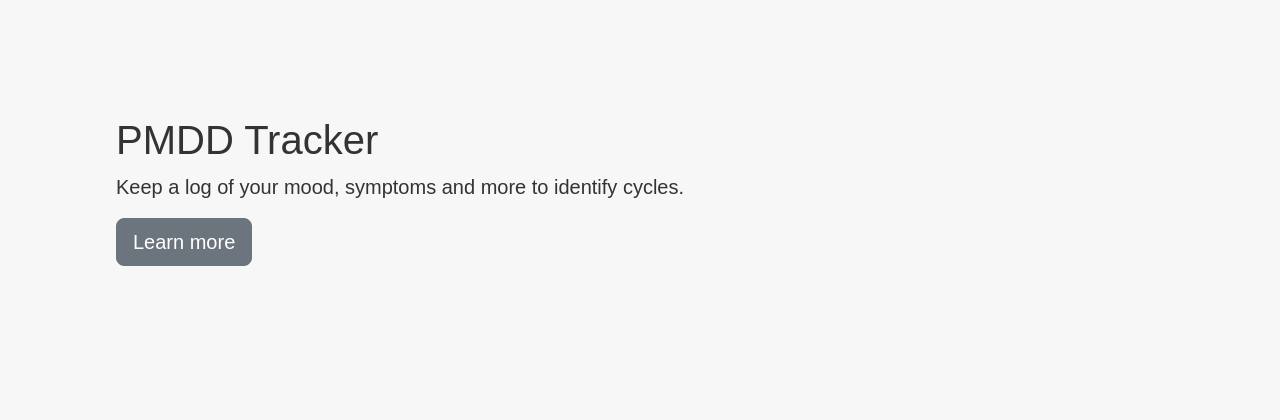
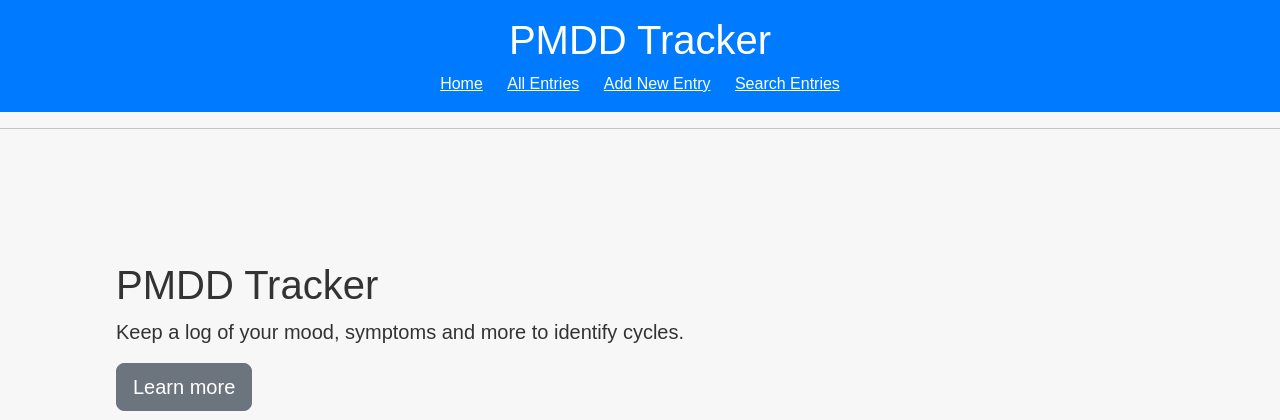
Before and after one commit to Leiracamera/clarityPMDD, a Node server app: page / in a window 1280 px wide. Shown: the top 420 px of the page. Run offline with Node 20, Linux system fonts and the light colour scheme; some libraries are stand-ins or nearby versions.

Commit message:
Fix partials not loading issue

```diff
--- a/index.js
+++ b/index.js
@@ -3,6 +3,8 @@ import bodyParser from "body-parser";
 import pg from "pg";
 import dotenv from "dotenv";
 import expressLayouts from "express-ejs-layouts"
+import fs from "fs";
+import path from "path";
 
 dotenv.config();
 const app = express();
@@ -33,13 +35,30 @@ app.use(express.static('public'));
 app.use(bodyParser.urlencoded({ extended: true }));
 app.use(bodyParser.json());
 
-
 app.get("/", (req, res) => {
     res.render("index");
 });
 
-app.get("/test-header", (req, res) => {
-    res.render("partials/header");
+app.get('/new-entry', (req, res) => {
+    res.render("new-entry");
+});
+
+app.post('/new-entry', async (req, res) => {
+    const { date, mood, symptoms, energy_level, sleep_quality, notes } = req.body;
+
+    try {
+
+        await db.query(
+            `INSERT INTO daily_entries (date, mood, symptoms, energy_level, sleep_quality, notes)
+             VALUES ($1, $2, $3, $4, $5, $6)`,
+            [date, mood, symptoms, energy_level, sleep_quality, notes]
+        );
+
+        res.redirect('/entries');
+    } catch (error) {
+        console.error("Error adding entry:", error);
+        res.status(500).send("Error adding entry");
+    }
 });
 
 app.get('/entries', async (req, res) => {
--- a/views/layouts/layout.ejs
+++ b/views/layouts/layout.ejs
@@ -7,11 +7,11 @@
     <title>PMDD Tracker</title>
 </head>
 <body>
-    <% include("../partials/header") %>
+    <%- include("../partials/header") %>
     <main>
         <%- body %>
    </main>
-   <% include("../partials/footer") %>
+   <%- include("../partials/footer") %>
 
     <script src="https://cdn.jsdelivr.net/npm/bootstrap@5.3.3/dist/js/bootstrap.bundle.min.js" integrity="sha384-YvpcrYf0tY3lHB60NNkmXc5s9fDVZLESaAA55NDzOxhy9GkcIdslK1eN7N6jIeHz" crossorigin="anonymous"></script>
 </body>
--- a/views/new-entry.ejs
+++ b/views/new-entry.ejs
@@ -1,4 +1,4 @@
-<form action="/entries" method="POST">
+<form action="/new-entry" method="POST">
 
     <label for="date">Date:</label>
     <input type="date" name="date" required>
--- a/views/partials/header.ejs
+++ b/views/partials/header.ejs
@@ -6,6 +6,7 @@
         <a href="/" style="color: white; margin: 0 10px;">Home</a>
         <a href="/entries" style="color: white; margin: 0 10px;">All Entries</a>
         <a href="/new-entry" style="color: white; margin: 0 10px;">Add New Entry</a>
+        <a href="/search" style="color: white; margin: 0 10px;">Search Entries</a>
     </nav>
 </header>
 <hr>
```
